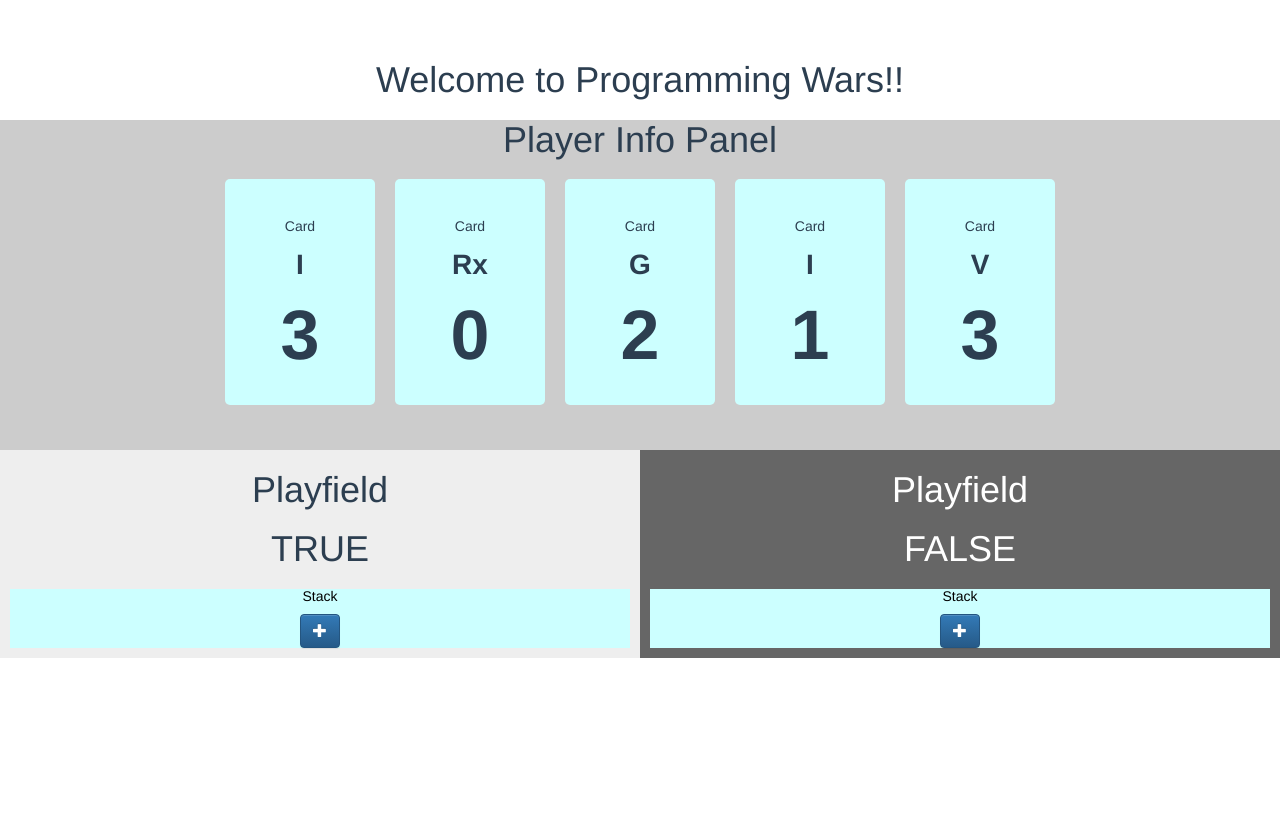
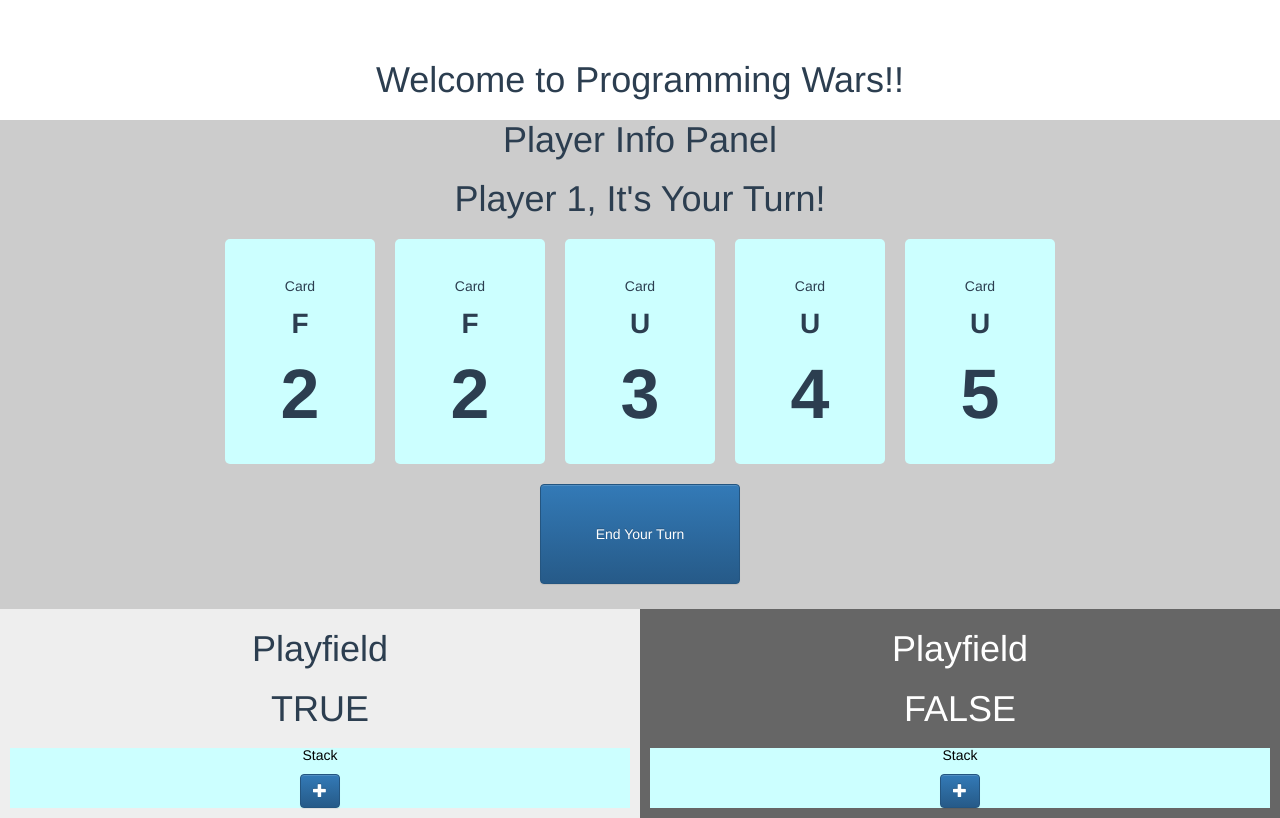
Before and after one commit to SibylLab/Program-Wars, a Vue app: page / in a window 1280 px wide. Built offline with nearby package versions, Linux system fonts and the light colour scheme.

Commit message:
started vuex integration to store application state (model) of MVC

```diff
--- a/package.json
+++ b/package.json
@@ -13,7 +13,8 @@
   },
   "dependencies": {
     "vue": "^2.1.10",
-    "vue-router": "^2.2.0"
+    "vue-router": "^2.2.0",
+    "vuex": "^2.2.1"
   },
   "devDependencies": {
     "autoprefixer": "^6.7.2",
--- a/src/components/PlayerInfoPanel.vue
+++ b/src/components/PlayerInfoPanel.vue
@@ -1,11 +1,15 @@
 <template>
   <div id="player-info-panel">
     <h1>{{ title }}</h1>
+    <h1>Player {{ currentplayerturn }}, It's Your Turn!</h1>
     <ul id="example-1">
-        <li v-for="card in cards">
+        <li v-for="card in hand">
             <card :cardData="card" v-on:cardClicked="cardClicked" @setActiveCard="setActiveCard"></card>
         </li>
     </ul>
+    <button class="btn btn-primary endTurnButton" :class="buttonStyle" v-on:click="endTurn">
+    End Your Turn
+    </button>
   </div>
 </template>
 
@@ -19,13 +23,6 @@ export default {
     return {
       msg: 'Welcome to Your Vue.js App',
       title: 'Player Info Panel',
-      cards: [
-          { id: 1, type: 'I', value: 3, selected: false },
-          { id: 2, type: 'Rx', value: 0, selected: false },
-          { id: 3, type: 'G', value: 2, selected: false },
-          { id: 4, type: 'I', value: 1, selected: false },
-          { id: 5, type: 'V', value: 3, selected: false },
-      ],
       idCounter: 6,
     }
   },
@@ -39,12 +36,32 @@ export default {
       }
 
       return selectedCard
+    },
+    hand() {
+        let hands = []
+        hands = this.$store.getters.getCurrentPlayerHand
+
+        console.log(hands)
+
+        if (hands.length === 0){
+          return hands
+        } else {
+            console.log('this should not run')
+            return hands[0].cards
+        }
+    },
+    currentplayerturn() {
+        let activePlayer =  this.$store.getters.currentplayerturn
+        return activePlayer + 1
     }
   },
   components: {
     'card': Card
   },
   methods: {
+    endTurn() {
+      this.$store.commit('endTurn')
+    },
     cardClicked (c) {
       // alert('cardId of clicked card is ' + cardId)
 
@@ -175,4 +192,9 @@ li {
 a {
   color: #42b983;
 }
+
+  .endTurnButton {
+    width: 200px;
+    height: 100px;
+  }
 </style>
--- a/src/main.js
+++ b/src/main.js
@@ -4,10 +4,14 @@ import Vue from 'vue'
 import App from './App'
 import router from './router'
 
+import { store }  from './store/store'
+
+
 /* eslint-disable no-new */
 new Vue({
   el: '#app',
   router,
+  store,
   template: '<App/>',
   components: { App }
 })
--- /dev/null
+++ b/src/store/actions.js
@@ -0,0 +1,22 @@
+export default {
+    // purpose of actions in allow async code
+    addTodo(context, todoObj) {
+        // run async code here
+
+
+        context.commit('addTodo', todoObj)
+
+
+    },
+    removeTodo(context, todoId) {
+
+        context.commit('removeTodo', todoId)
+    },
+    toggleComplete(context, todoId) {
+      context.commit('toggleComplete', todoId)
+
+
+      setTimeout(() => {
+      }, 250);
+    }
+}
--- /dev/null
+++ b/src/store/getters.js
@@ -0,0 +1,23 @@
+export default {
+        todos(state) {
+            return state.todos.filter(todo => todo.deleted === false && todo.complete === false)
+        },
+        completedTodos(state) {
+          return state.todos.filter(todo => {
+              return todo.complete && !todo.deleted
+          })
+        },
+        deletedTodos(state) {
+          return state.todos.filter(todo => {
+              return todo.deleted
+          })
+        },
+        getCurrentPlayerHand(state) {
+          return state.hands.filter(hand => {
+            return hand.playerId === state.activePlayer
+          })
+        },
+        currentplayerturn(state) {
+          return state.activePlayer
+        }
+}
--- /dev/null
+++ b/src/store/mutations.js
@@ -0,0 +1,52 @@
+const uuidV1 = require('uuid/v1');
+
+
+export default {
+        addPlayer(state, todoString) {
+            const date = new Date
+
+            const todo = {
+                text: todoString,
+                id:   uuidV1(),
+                date: date,
+                complete: false,
+                deleted: false
+            }
+
+            state.todos.push(todo)
+
+        },
+        removeTodo(state, todoId) {
+          const updateTodo = state.todos.find(td => td.id === todoId)
+          console.log(todoId)
+
+          updateTodo.deleted = true;
+
+        },
+        toggleComplete(state, todoId) {
+          const updateTodo = state.todos.find(td => td.id === todoId)
+
+          console.log(todoId)
+
+          updateTodo.complete = !updateTodo.complete;
+
+        },
+        restoreTodo(state, todoId) {
+          const updateTodo = state.todos.find(td => td.id === todoId)
+          console.log(todoId)
+
+          updateTodo.deleted = false;
+        },
+        setCurrentPlayer(state, playerId) {
+          state.activePlayer = playerId
+
+        },
+        endTurn(state) {
+          state.activePlayer += 1
+          state.activePlayer = state.activePlayer % state.maxPlayers
+          console.log(state.activePlayer)
+
+
+        }
+
+}
--- /dev/null
+++ b/src/store/store.js
@@ -0,0 +1,99 @@
+import Vue from 'vue'
+import Vuex from 'vuex'
+
+Vue.use(Vuex)
+
+
+import actions from './actions.js'
+import mutations from './mutations.js'
+import getters from './getters.js'
+
+class Card {
+  constructor(value, type) {
+    this.value = value;
+    this.type = type;
+  }
+}
+
+export const store = new Vuex.Store({
+    state: {
+        players: [
+          {
+            id: 0,
+            name: "shaun",
+            hand: 2,
+            score: 0
+          }
+        ],
+        stacks: [
+          { stackId:1,
+            playerId:1,
+            boolSide: true,
+            cards: [
+              new Card(0, 'I')
+            ],
+            score: 0
+          }
+        ],
+        deck: [
+          new Card(1, 'I'),
+          new Card(2, 'I'),
+          new Card(3, 'I'),
+          new Card(4, 'I'),
+          new Card(5, 'I')
+        ],
+        hands: [
+          {
+            handId: 0,
+            playerId: 0,
+            cards: [
+              new Card(2, 'F'),
+                new Card(2, 'F'),
+                new Card(3, 'U'),
+                new Card(4, 'U'),
+                new Card(5, 'U')
+            ]
+          },
+          {
+            handId: 1,
+            playerId: 1,
+            cards: [
+              new Card(69, 'J'),
+              new Card(69, 'O'),
+              new Card(69, 'H'),
+              new Card(69, 'N'),
+              new Card(69, 'Y')
+            ]
+          },
+          {
+            handId: 2,
+            playerId: 2,
+            cards: [
+              new Card(4, 'Y'),
+              new Card(9, 'O'),
+              new Card(9, 'U'),
+              new Card(8, 'F'),
+              new Card(3, 'U')
+            ]
+          },
+          {
+            handId: 3,
+            playerId: 3,
+            cards: [
+              new Card(69, 'K'),
+              new Card(3, 'B'),
+              new Card(9, 'O'),
+              new Card(29, 'Y'),
+              new Card(6, 'E')
+            ]
+          }
+        ],
+        currentTurn: 'phase',
+        activeSide: true,
+        activePlayer: 0,
+        maxPlayers: 4
+    },
+    getters,
+    mutations,
+    actions
+})
```
